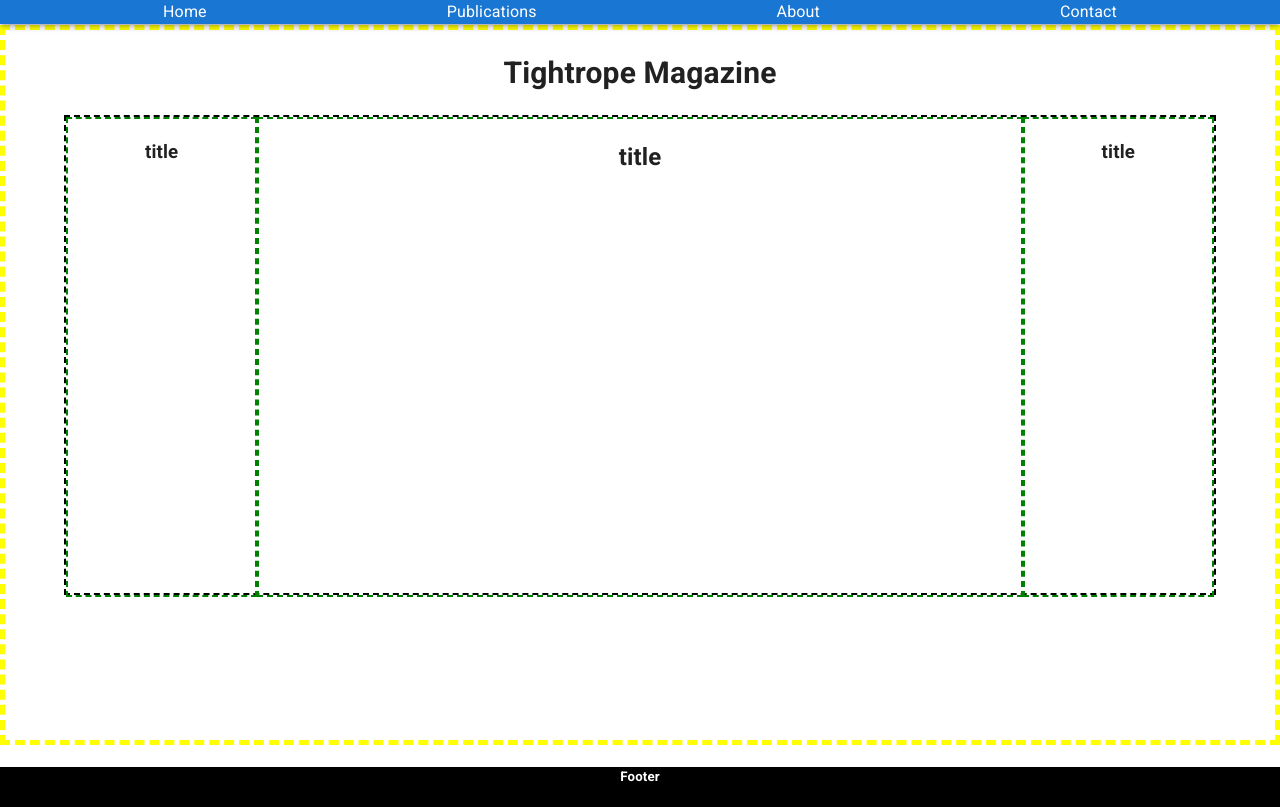
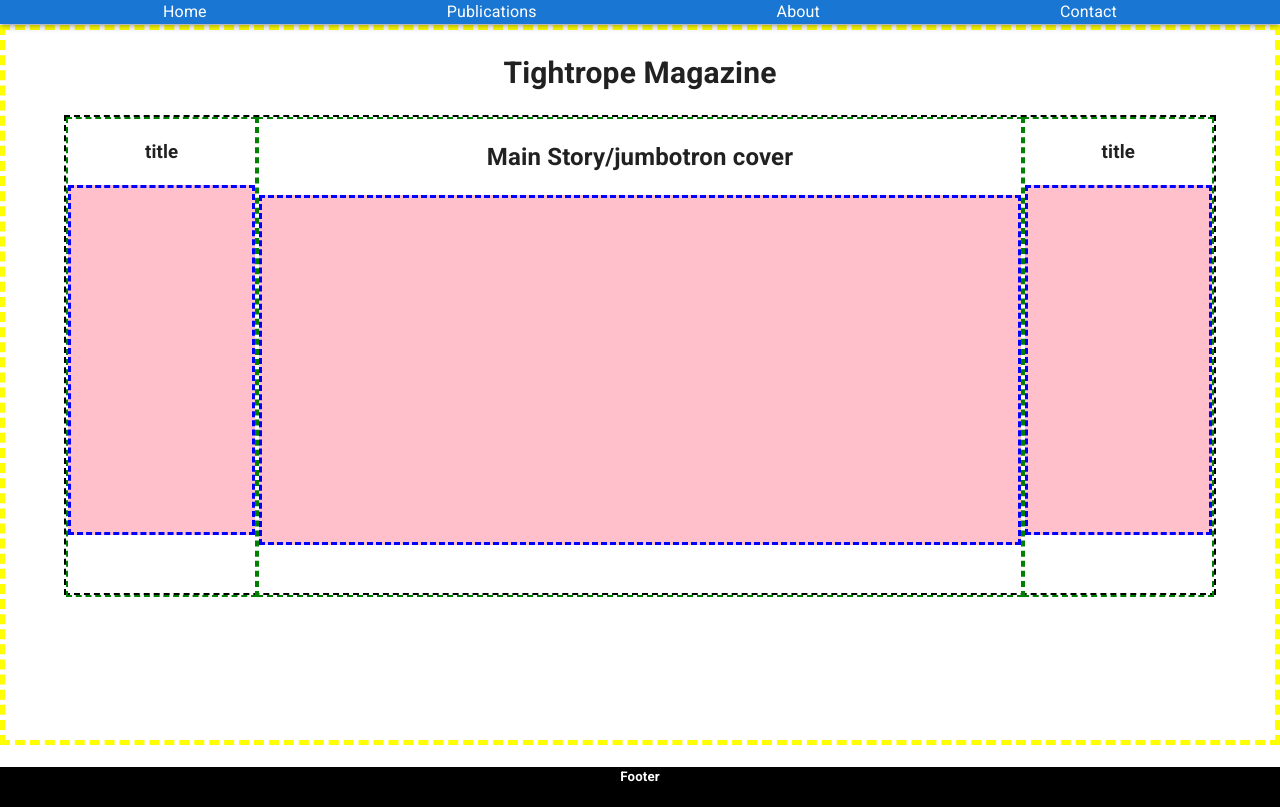
Before and after one commit to twalker7/tightrope-magazine-landing, a React (Create React App) app: page / in a window 1280 px wide. Built offline with nearby package versions, Linux system fonts and the light colour scheme.

Commit message:
column divs for article content

```diff
--- a/src/App.css
+++ b/src/App.css
@@ -7,11 +7,6 @@
   pointer-events: none;
 }
 
-@media (prefers-reduced-motion: no-preference) {
-  .App-logo {
-    animation: App-logo-spin infinite 20s linear;
-  }
-}
 
 .App-header {
   background-color: #282c34;
@@ -59,3 +54,15 @@
   color: white;
   height:5vh;
 }
+
+.sideColumnBody{
+  border: blue dashed 3px;
+  height: 350px;
+  background-color:pink;
+}
+
+.mainColumnBody{
+  border: blue dashed 3px;
+  height: 350px;
+  background-color:pink;
+}
--- a/src/components/Content/index.js
+++ b/src/components/Content/index.js
@@ -12,19 +12,31 @@ function Content(){
                     <div className="contentBody">
                         <Grid container flexDirection="row" spacing={0}>
                             <Grid item lg={2}>
-                                <div className="columnContain">
+                                <section className="columnContain">
                                     <h3> title</h3>
-                                </div>
+                                    <div className="sideColumnBody">
+
+                                    </div>
+                                </section>
                             </Grid>
                             <Grid item lg={8}>
-                                <div className="columnContain">
-                                    <h2> title</h2>
-                                </div>
+                                <section className="columnContain">
+                                    <h2> Main Story/jumbotron cover</h2>
+                                    <div className ="mainColumnBody">
+
+                                    </div>
+                                    <div>
+
+                                    </div>
+                                </section>
                             </Grid>
                             <Grid item lg={2}>
-                                <div className="columnContain">
+                                <section className="columnContain">
                                     <h3> title</h3>
-                                </div>
+                                    <div className="sideColumnBody">
+
+                                    </div>
+                                </section>
                             </Grid>
 
                         </Grid>
```
